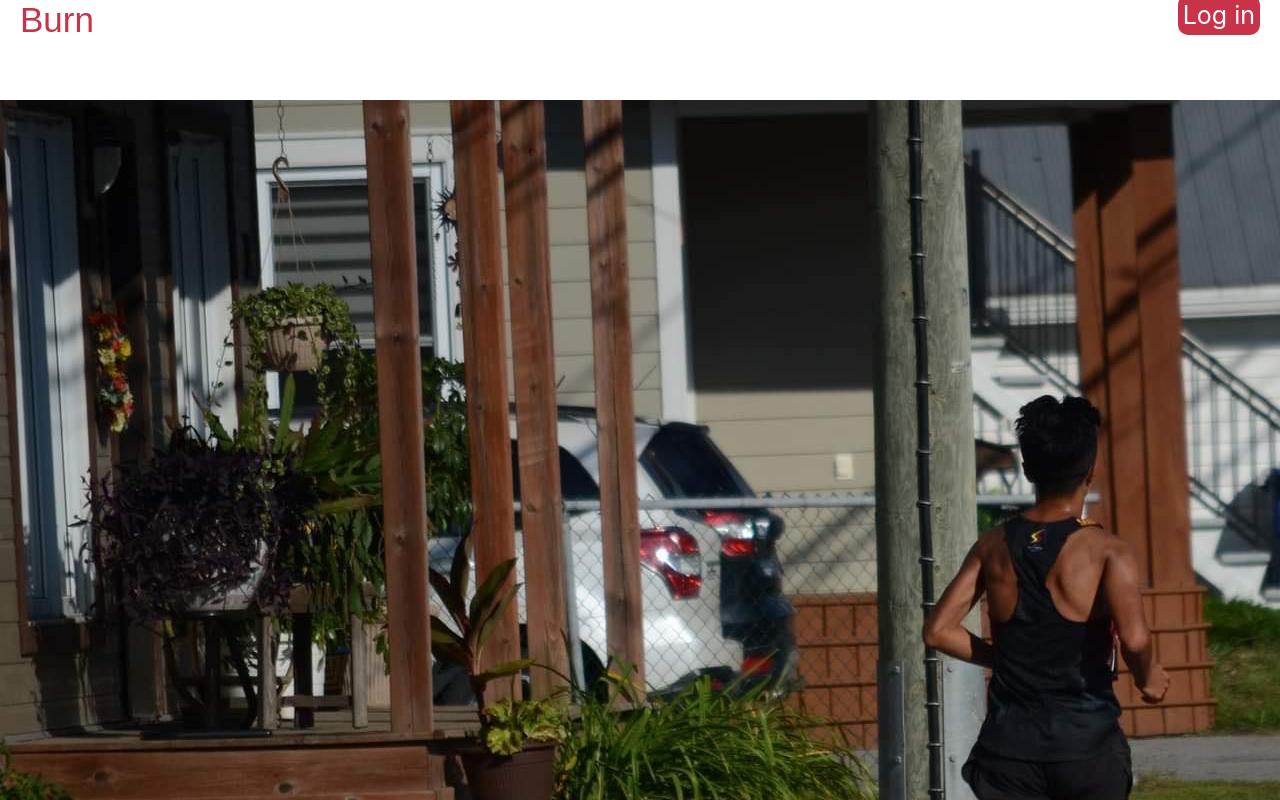
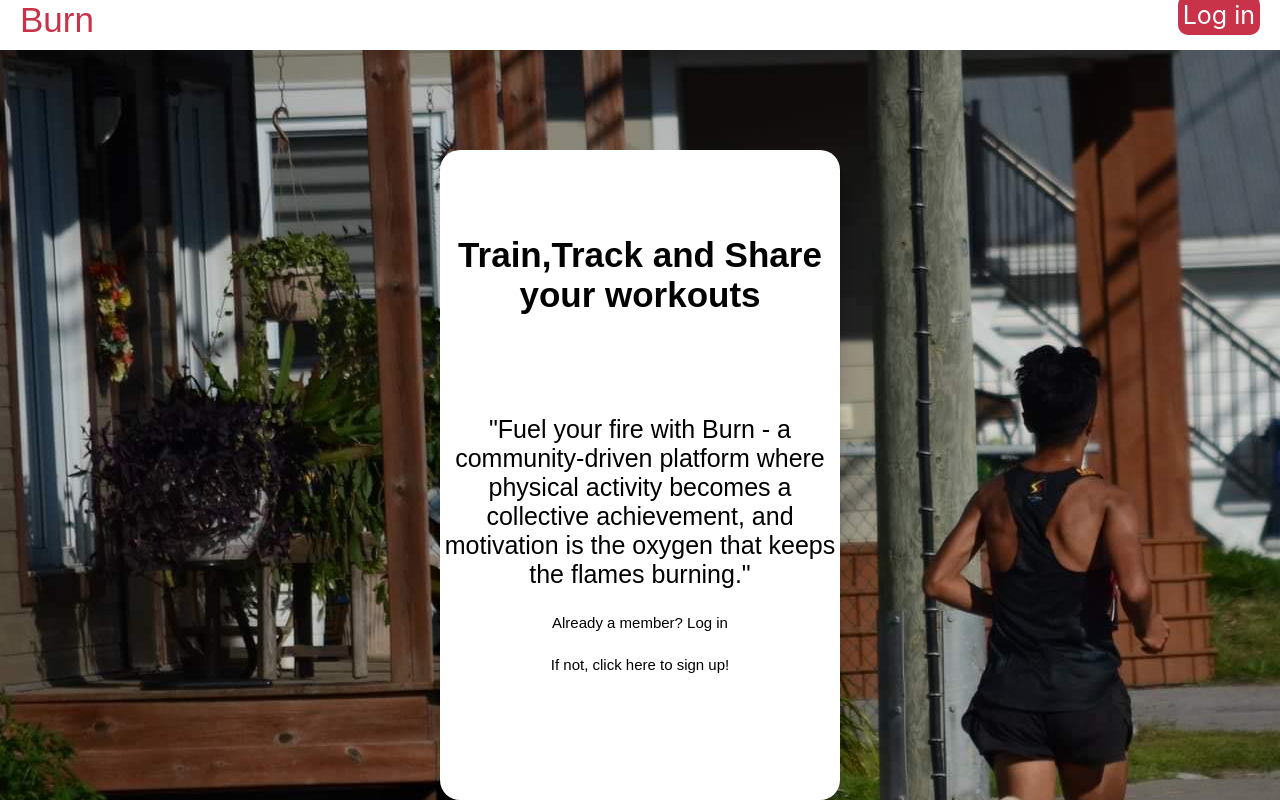
Before and after one commit to Doan111/Final-project, a React (Create React App) app in the folder frontend/: page / in a window 1280 px wide. Shown: the top 800 px of the page. Built offline with nearby package versions, Linux system fonts and the light colour scheme.

Commit message:
homepage almost done styling without auth0 yet

```diff
--- a/frontend/src/components/Header.js
+++ b/frontend/src/components/Header.js
@@ -33,7 +33,7 @@ const Nav = styled.nav`
 
 const Wrapper = styled.div`
   background-color: white;
-  height: 100px;
+  height: 50px;
   margin-top: 0;
   padding: 0;
   display: flex;
--- a/frontend/src/components/Homepage.js
+++ b/frontend/src/components/Homepage.js
@@ -1,19 +1,69 @@
 import styled from "styled-components";
 
 const Homepage = () => {
-  return <Container>
-    Test Homepage
-  </Container>;
+  return (
+    <Container>
+      <Wrapper>
+        <Information>
+          <Text1>Train,Track and Share your workouts</Text1>
+          <Text2>
+            "Fuel your fire with Burn - a community-driven platform where
+            physical activity becomes a collective achievement, and motivation
+            is the oxygen that keeps the flames burning."
+          </Text2>
+          <Text3>Already a member? Log in</Text3>
+          <Text3>If not, click here to sign up!</Text3>
+        </Information>
+      </Wrapper>
+    </Container>
+  );
 };
+const Text3 = styled.p`
+  font-size: 15px;
+  margin-top:25px;
+`;
+
+const Text2 = styled.p`
+  font-size: 25px;
+  margin-top:100px;
+`;
+const Text1 = styled.p`
+  font-size: 35px;
+  font-weight: bold;
+`;
+const Wrapper = styled.div`
+  display: flex;
+  justify-content: center;
+  align-items: center;
+  position: relative;
+`;
+const Information = styled.div`
+  width: 400px;
+  height: 600px;
+  background-color: white;
+  /* box-shadow: -1px 0px 11px 2px ; */
+  box-shadow: 0 2.8px 2.2px rgba(0, 0, 0, 0.02),
+    0 6.7px 5.3px rgba(0, 0, 0, 0.028), 0 12.5px 10px rgba(0, 0, 0, 0.035),
+    0 22.3px 17.9px rgba(0, 0, 0, 0.042), 0 41.8px 33.4px rgba(0, 0, 0, 0.05),
+    0 100px 80px rgba(0, 0, 0, 0.07);
+  border-radius: 20px;
+  position: relative;
+  top: 300px;
+  border-color: none;
+  @import url("https://fonts.googleapis.com/css2?family=Oswald&display=swap");
+  font-family: "Oswald", sans-serif;
+  text-align: center;
+  padding-top: 50px;
+`;
+
 const Container = styled.div`
   background-image: url("../images/Background1.jpg");
-  height:1200px;
-  width:100%;
-  margin-top:0;
-  position:relative;
+  height: 1240px;
+  width: 100%;
+  margin-top: 0;
+  position: relative;
   top: -200px;
   z-index: -1000;
 `;
 
-
 export default Homepage;
```
